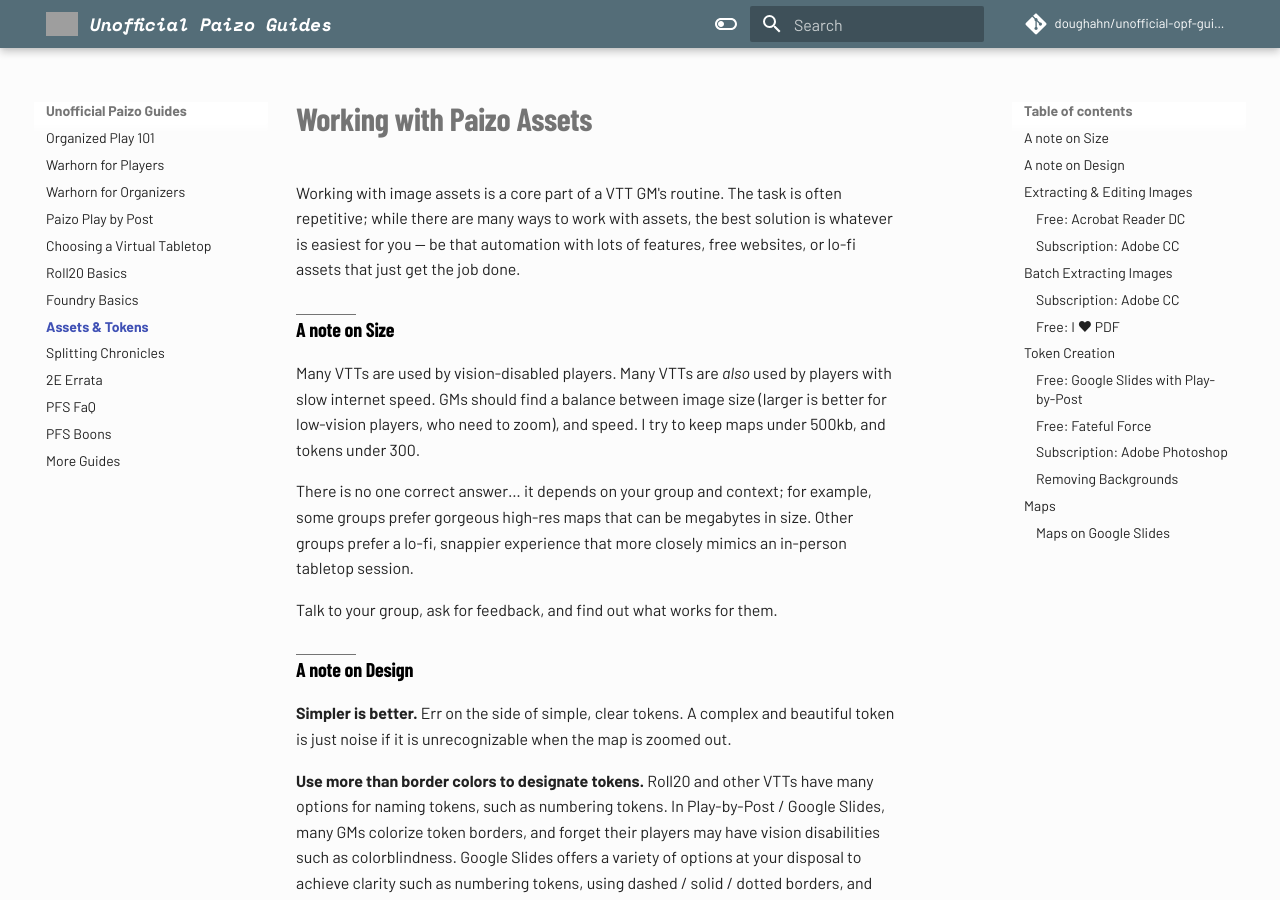
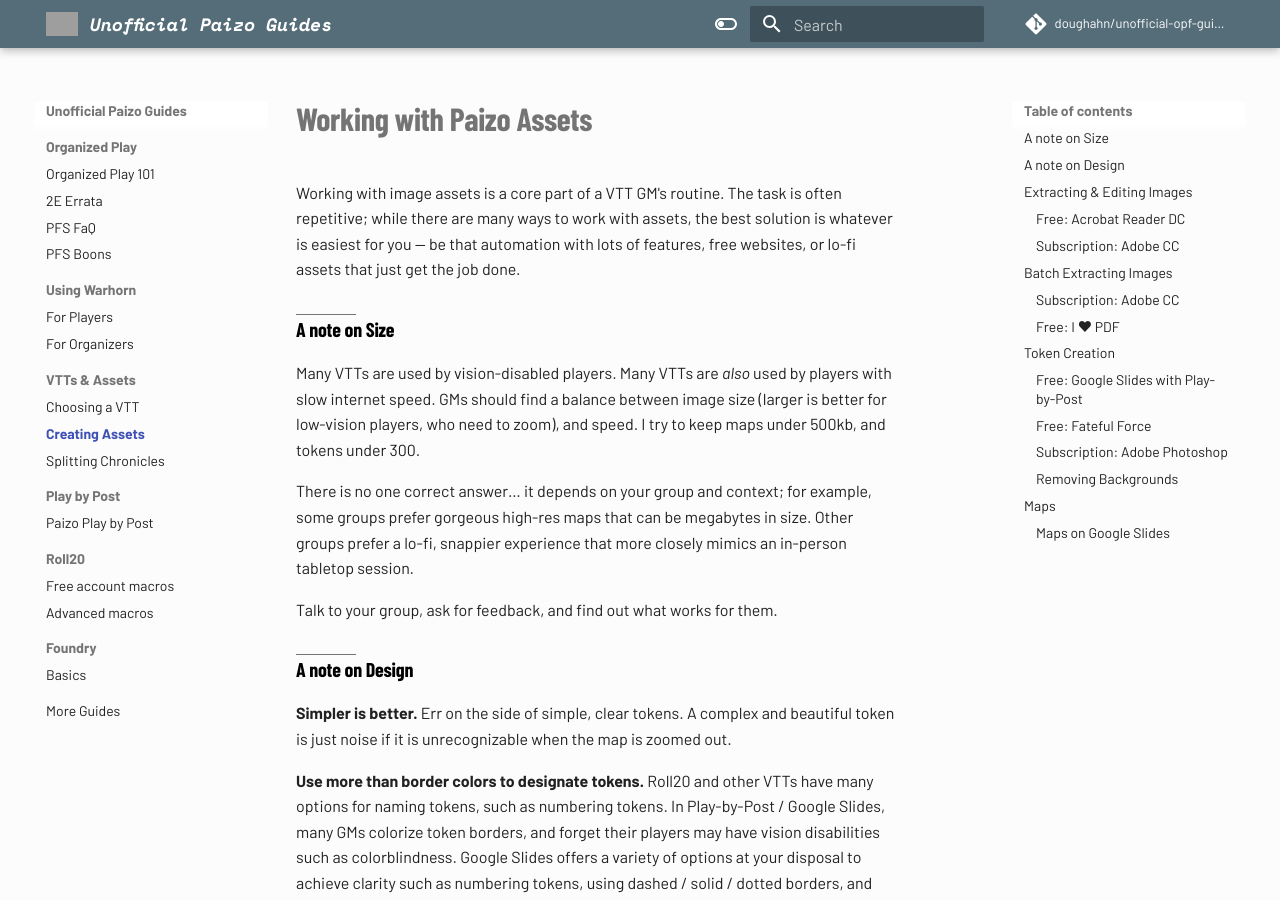
Before and after one commit to doughahn/unofficial-opf-guides, an MkDocs documentation site: the page built from docs/vtt/assets.md, in a window 1280 px wide and 900 px high. Built offline with MkDocs 1.6.1 and Material for MkDocs 9.7.7, drawn with Linux system fonts in a browser that asks for light colours; comment, search, counter and statistics services are not loaded; the version menu is left out; grey boxes are pictures that could not be loaded.

Commit message:
Restructure to create better organized directories
Great idea to make Roll20 its own dir. This will help it grow and seems more organized.

Added a mkdocs redirect dependency that basically does what a htaccess does and tested locally. Everything looks in otder.

```diff
--- a/mkdocs.yml
+++ b/mkdocs.yml
@@ -1,19 +1,26 @@
 site_name: Unofficial Paizo Guides
 site_url: https://doughahn.github.io/unofficial-opf-guides/
 nav:
-    - Organized Play 101: org-play.md
-    - Warhorn for Players: warhorn.md
-    - Warhorn for Organizers: warhorn-for-organizers.md
-    - Paizo Play by Post: play-by-post.md
-    - Choosing a Virtual Tabletop: vtts-overview.md
-    - Roll20 Basics: roll20-basics.md
-    - Foundry Basics: foundry-basics.md
-    - Assets & Tokens: assets.md
-    - Splitting Chronicles: splitting-chronicles.md
-    - 2E Errata: 2e-FAQ.md
-    - PFS FaQ: pfs-faq.md
-    - PFS Boons: 2e-boons.md
-    - More Guides: other-guides.md
+    - Organized Play:
+      - Organized Play 101: organized-play/org-play.md
+      - 2E Errata: organized-play/2e-FAQ.md
+      - PFS FaQ: organized-play/pfs-faq.md
+      - PFS Boons: organized-play/2e-boons.md
+    - Using Warhorn:
+      - For Players: warhorn/warhorn.md
+      - For Organizers: warhorn/warhorn-for-organizers.md
+    - VTTs & Assets:
+      - Choosing a VTT: vtt/vtts-overview.md
+      - Creating Assets: vtt/assets.md
+      - Splitting Chronicles: vtt/splitting-chronicles.md
+    - Play by Post:
+      - Paizo Play by Post: pbp/play-by-post.md
+    - Roll20:
+      - Free account macros: roll20/roll20-basics.md
+      - Advanced macros: roll20/advanced-macros.md
+    - Foundry:
+      - Basics: foundry/foundry-basics.md
+    - More Guides: other-guides/other-guides.md
     # - Foundry: foundry.md
     # - Slides: slides.md
     # - Suggested-rulings: suggested-rulings.md
@@ -43,6 +50,7 @@ theme:
     - navigation.sections
     - navigation.expand
     - content.tabs.link
+    - navigation.indexes
   hide:
     - navigation
   logo:
@@ -82,4 +90,20 @@ plugins:
   - search
   - table-reader:
       data_path: "docs/assets"
+  - redirects:
+      redirect_maps:
+        'org-play.md': 'organized-play/org-play.md'
+        '2e-FAQ.md': 'organized-play/2e-FAQ.md'
+        'pfs-faq.md': 'organized-play/pfs-faq.md'
+        '2e-boons.md': 'organized-play/2e-boons.md'
+        'warhorn.md': 'warhorn/warhorn.md'
+        'warhorn-for-organizers.md': 'warhorn/warhorn-for-organizers.md'
+        'vtts-overview.md': 'vtt/vtts-overview.md'
+        'assets.md': 'vtt/assets.md'
+        'splitting-chronicles.md': 'vtt/splitting-chronicles.md'
+        'roll20-basics.md': 'roll20/roll20-basics.md'
+        'advanced-macros.md': 'roll20/advanced-macros.md'
+        'foundry-basics.md': 'foundry/foundry-basics.md'
+        'play-by-post.md': 'pbp/play-by-post.md'
+        'other-guides.md': 'other-guides/other-guides.md'
 copyright: 'Copyright Statement: This website uses trademarks and/or copyrights owned by <a href="https://paizo.com/">Paizo Inc</a>., which are used under Paizo’s Community Use Policy. We are expressly prohibited from charging you to use or access this content. This website is not published, endorsed, or specifically approved by Paizo Inc. For more information about Paizo’s Community Use Policy, please visit <a href="https://paizo.com/community/communityuse">paizo.com/communityuse</a>. For more information about Paizo Inc. and Paizo Organized Play Programs, please visit paizo.com.'
```
Also changed, not shown: docs/foundry/foundry-basics.md (renamed from docs/foundry-basics.md), docs/organized-play/2e-FAQ.md (renamed from docs/2e-FAQ.md), docs/organized-play/2e-boons.md (renamed from docs/2e-boons.md), docs/organized-play/org-play.md (renamed from docs/org-play.md), docs/organized-play/pfs-faq.md (renamed from docs/pfs-faq.md), docs/other-guides/other-guides.md (renamed from docs/other-guides.md), docs/pbp/play-by-post.md (renamed from docs/play-by-post.md), docs/roll20/roll20-basics.md (renamed from docs/roll20-basics.md), docs/vtt/assets.md (renamed from docs/assets.md), docs/vtt/splitting-chronicles.md (renamed from docs/splitting-chronicles.md), docs/vtt/vtts-overview.md (renamed from docs/vtts-overview.md), docs/warhorn/warhorn-for-organizers.md (renamed from docs/warhorn-for-organizers.md), docs/warhorn/warhorn.md (renamed from docs/warhorn.md), 4 other files.
